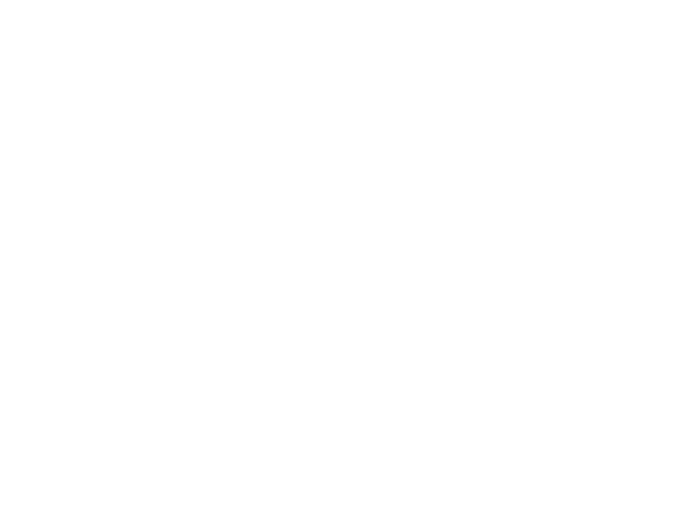
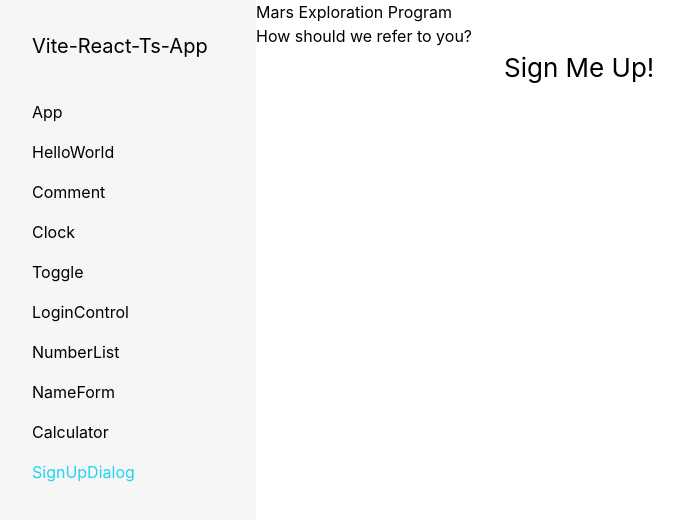
Before and after one commit to sakuraNouta/learn-react, a React (Vite) app: page /SignUpDialog in a window 1280 px wide. Before the commit this address had no page. Shown: the top 520 px of the page, without its empty margins (0-684 px from the left). Built offline with nearby package versions, Linux system fonts and the light colour scheme.

Commit message:
feat: React Main Concepts 11.组合 vs 继承

```diff
--- a/src/layouts/index.tsx
+++ b/src/layouts/index.tsx
@@ -11,6 +11,7 @@
 import LoginControl from '../pages/LoginControl';
 import NameForm from '../pages/NameForm';
 import NumberList, { NumberListProps } from '../pages/NumberList';
+import SignUpDialog from '../pages/SignUpDialog';
 
 interface Menu {
   path: string;
@@ -22,7 +23,8 @@
     | typeof EventButton
     | typeof LoginControl
     | typeof NameForm
-    | typeof Calculator;
+    | typeof Calculator
+    | typeof SignUpDialog;
   props?: HelloWorldProps | CommentProps | NumberListProps;
 }
 
@@ -84,6 +86,11 @@
     path: 'calculator',
     name: 'Calculator',
     component: Calculator
+  },
+  {
+    path: 'SignUpDialog',
+    name: 'SignUpDialog',
+    component: SignUpDialog
   }
 ];
 
--- /dev/null
+++ b/src/pages/SignUpDialog.tsx
@@ -0,0 +1,48 @@
+import * as React from 'react';
+
+function FancyBorder(props: React.PropsWithChildren<{ color: string }>) {
+  return (
+    <div className={'FancyBorder FancyBorder-' + props.color}>
+      {props.children}
+    </div>
+  );
+}
+
+function Dialog(
+  props: React.PropsWithChildren<{ title: string; message: string }>
+) {
+  return (
+    <FancyBorder color="blue">
+      <h1 className="Dialog-title">{props.title}</h1>
+      <p className="Dialog-message">{props.message}</p>
+      {props.children}
+    </FancyBorder>
+  );
+}
+
+export default class signUpDialog extends React.Component<
+  any,
+  { login: string }
+> {
+  constructor(props: {}) {
+    super(props);
+    this.state = { login: '' };
+  }
+  handleChange(e: React.ChangeEvent<HTMLInputElement>) {
+    this.setState({ login: e.target.value });
+  }
+  handleSignUp() {
+    alert(`Welcome aboard, ${this.state.login}`);
+  }
+  render(): React.ReactNode {
+    return (
+      <Dialog
+        title="Mars Exploration Program"
+        message="How should we refer to you?"
+      >
+        <input value={this.state.login} onChange={e => this.handleChange(e)} />
+        <button onClick={() => this.handleSignUp()}>Sign Me Up!</button>
+      </Dialog>
+    );
+  }
+}
```
